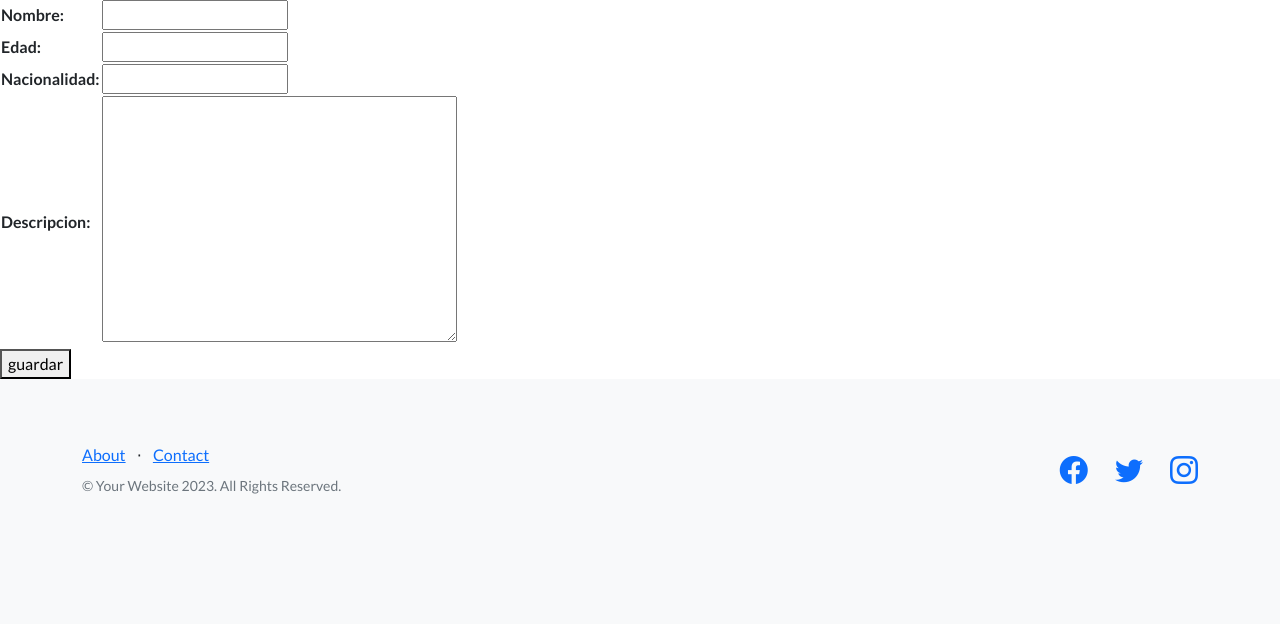
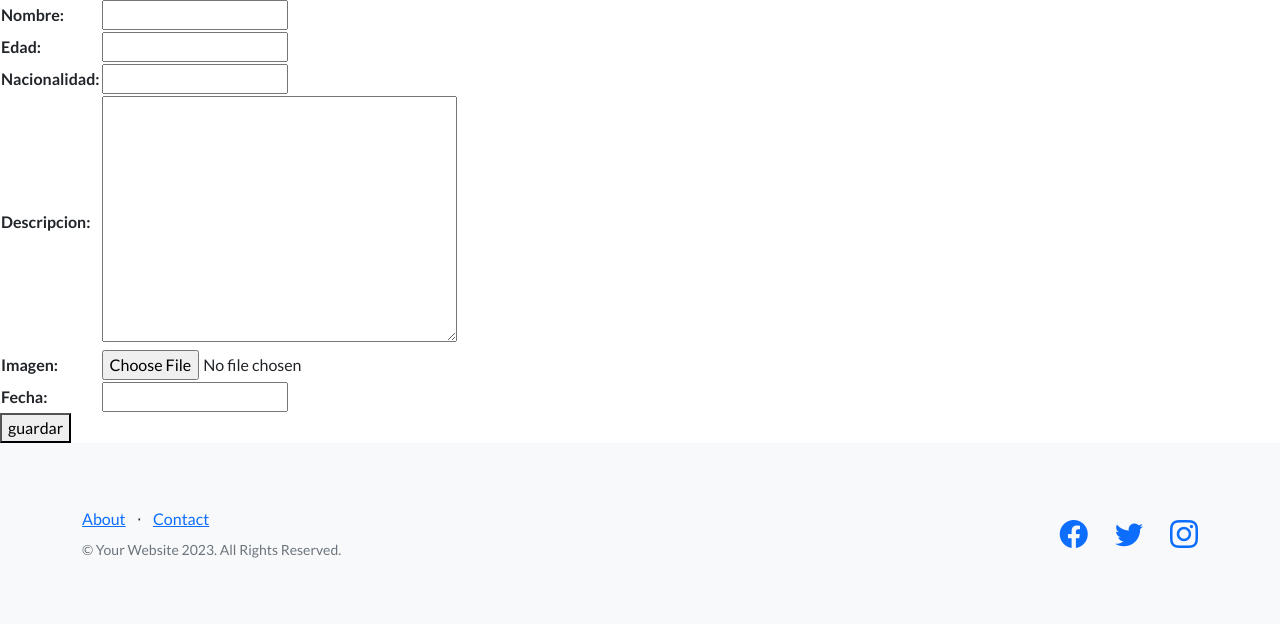
Before and after one commit to Cesar02124846204/primer-proyecto-, a Django app: page /cliente/crear/ in a window 1280 px wide. Shown: the part 547-1171 px from the top of the page. Before the commit the page ends 1041 px from the top, so only its background shows below. Run offline with Django 3.2, Linux system fonts and the light colour scheme; some libraries are stand-ins or nearby versions.

Commit message:
fecha e imagen en el modelo cliente, falta que se guarde la imagen en ese modelo

```diff
--- a/inicio/models.py
+++ b/inicio/models.py
@@ -4,9 +4,10 @@ from ckeditor.fields import RichTextField
 class Cliente(models.Model):
     nombre = models.CharField(max_length=20)
     edad= models.IntegerField()
+    fecha= models.DateTimeField(null=True)
     nacionalidad = models.CharField(max_length=20, blank=True, null=True)
     descripcion= RichTextField(null=True)
-    # imagen = models.ImageField(upload_to='imagen', null=True, blank=True)
+    imagen = models.ImageField(upload_to='imagen', null=True, blank=True)
 
     def __str__(self):
         return f"Cliente: {self.nombre} - Edad : {self.edad} - Nacionalidad: {self.nacionalidad}"
--- a/inicio/templates/inicio/CBV/descripcion_del_cliente_CBV.html
+++ b/inicio/templates/inicio/CBV/descripcion_del_cliente_CBV.html
@@ -12,4 +12,6 @@
 <li>Edad: {{cliente.edad}}</li>
 <li>Nacionalidad {{cliente.nacionalidad}} </li>
 <li>Descripcion: {{cliente.descripcion | safe  }} </li>
+<li>imagen: {{cliente.imagen}} </li>
+<li>fecha: {{cliente.fecha}} </li>
 {% endblock contenido %}
--- a/inicio/views.py
+++ b/inicio/views.py
@@ -4,7 +4,7 @@ from datetime import datetime
 from django.template import Template, Context, loader
 from inicio.models import Cliente
 from django.shortcuts import render, redirect
-from inicio.form import Crearclienteformulario, buscarclienteformulario, modificarclienteformulario
+from inicio.form import Crearclienteformulario, buscarclienteformulario, modificarclienteformulario, clienteformulariobase
 from django.views.generic.edit import CreateView, UpdateView,DeleteView
 from django.views.generic.list import ListView
 from django.views.generic.detail import DetailView
@@ -67,7 +67,7 @@ def bienvenido(request, nombre , apellido):
 class CrearCliente(CreateView,LoginRequiredMixin):
     model= Cliente
     template_name= "inicio/CBV/crear_cliente_CBV.html"
-    fields= ["nombre", "edad", "nacionalidad", "descripcion"]
+    fields= ["nombre", "edad", "nacionalidad", "descripcion","imagen","fecha"]
     success_url= reverse_lazy("lista_de_clientes")
 
 class Listaclientes(ListView):
@@ -99,8 +99,17 @@ class Listaclientes(ListView):
 class ModificarCliente(LoginRequiredMixin,UpdateView):
     model = Cliente
     template_name = "inicio/CBV/modificar_cliente_CBV.html"
-    fields= ["nombre", "edad", "nacionalidad", "descripcion",]
+    fields= ["nombre", "edad", "nacionalidad", "descripcion","imagen","fecha"]
+    # form_class = clienteformulariobase
     success_url= reverse_lazy("lista_de_clientes")
+
+    def form_valid(self, form):
+        instance = form.save(commit=False)
+        if form.cleaned_data['imagen']:
+            instance.imagen = form.cleaned_data['imagen']
+        instance.save()
+        return super().form_valid(form)
+
 
 class Eliminarcliente(LoginRequiredMixin,DeleteView):
     model = Cliente
```
Also changed, not shown: inicio/form.py (+8 -1 lines), inicio/migrations/0006_cliente_imagen.py (added), inicio/migrations/0007_cliente_fecha.py (added), inicio/migrations/0008_alter_cliente_fecha.py (added), inicio/migrations/0009_alter_cliente_fecha.py (added).
